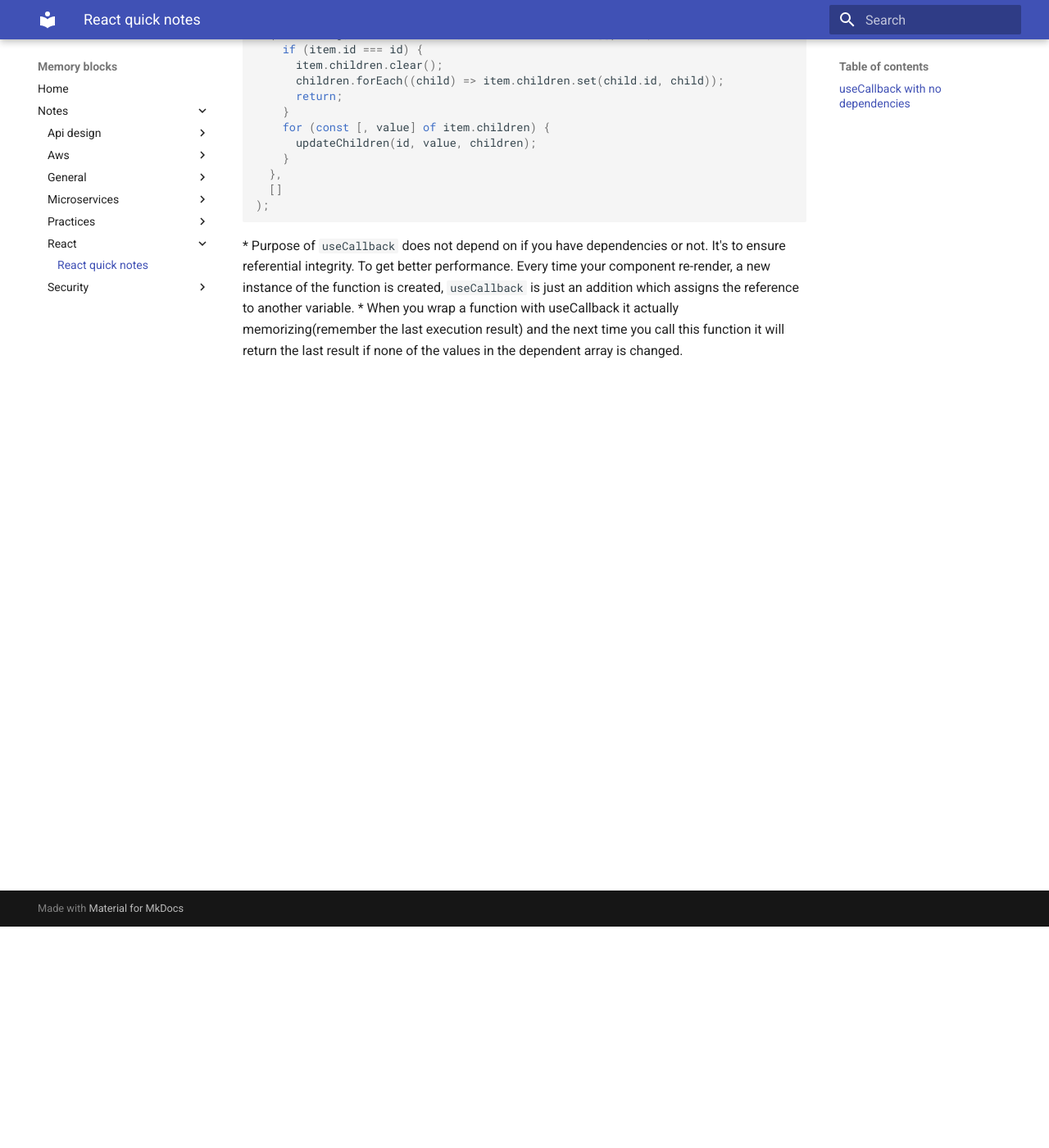
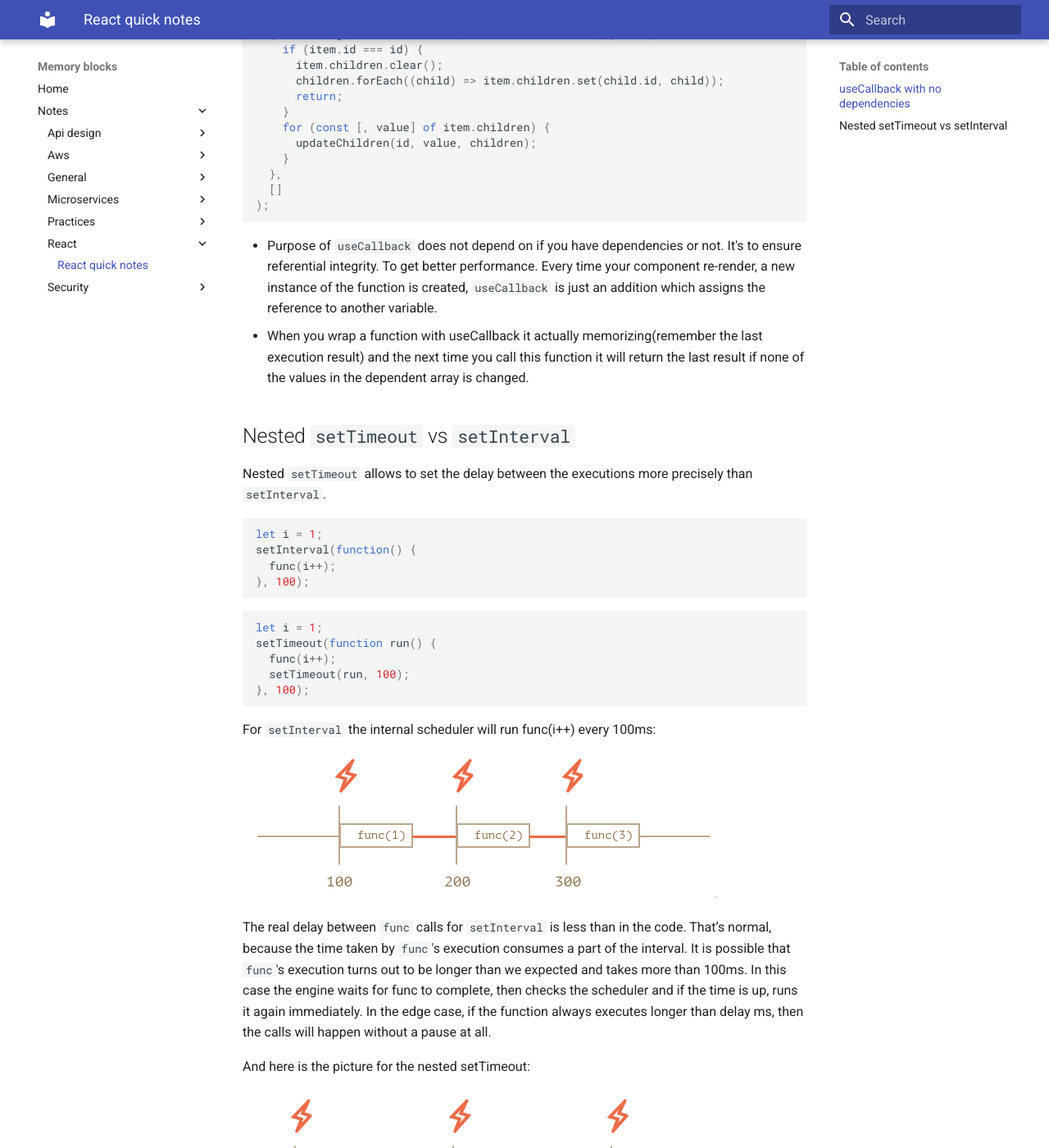
Before and after one commit to elithrade/blog, an MkDocs documentation site: the page built from docs/notes/react/Quick notes.md, in a window 1280 px wide and 1400 px high, scrolled down 270 px. Shown: the whole window at 82% size. Built offline with MkDocs 1.6.1 and Material for MkDocs 9.7.7, drawn with Linux system fonts in a browser that asks for light colours; some of the changed text lies outside the part shown.

Commit message:
setInterval vs setTimeout

````diff
--- a/docs/notes/react/Quick notes.md
+++ b/docs/notes/react/Quick notes.md
@@ -3,6 +3,7 @@
 ## `useCallback` with no dependencies
 
 The following function is wrapped in `useCallback`, but it doesn't have any dependencies.
+
 ```javascript
 const updateChildren = useCallback(
   (id: string, item: ITreeItem, children: ITreeItem[]) => {
@@ -18,5 +19,39 @@ const updateChildren = useCallback(
   []
 );
 ```
+
 * Purpose of `useCallback` does not depend on if you have dependencies or not. It's to ensure referential integrity. To get better performance. Every time your component re-render, a new instance of the function is created, `useCallback` is just an addition which assigns the reference to another variable.
 * When you wrap a function with useCallback it actually memorizing(remember the last execution result) and the next time you call this function it will return the last result if none of the values in the dependent array is changed.
+
+## Nested `setTimeout` vs `setInterval`
+
+Nested `setTimeout` allows to set the delay between the executions more precisely than `setInterval`.
+```javascript
+let i = 1;
+setInterval(function() {
+  func(i++);
+}, 100);
+```
+```javascript
+let i = 1;
+setTimeout(function run() {
+  func(i++);
+  setTimeout(run, 100);
+}, 100);
+```
+For `setInterval` the internal scheduler will run func(i++) every 100ms:
+
+![](assets/2021-07-28-22-09-13.png)
+
+The real delay between `func` calls for `setInterval` is less than in the code.
+That’s normal, because the time taken by `func`'s execution consumes a part of the interval.
+It is possible that `func`'s execution turns out to be longer than we expected and takes more than 100ms.
+In this case the engine waits for func to complete, then checks the scheduler and if the time is up, runs it again immediately.
+In the edge case, if the function always executes longer than delay ms, then the calls will happen without a pause at all.
+
+And here is the picture for the nested setTimeout:
+
+![](assets/2021-07-28-22-18-30.png)
+
+The nested `setTimeout` guarantees the fixed delay (here 100ms).
+That’s because a new call is planned at the end of the previous one.
````
Also changed, not shown: docs/notes/react/assets/2021-07-28-22-09-13.png (added), docs/notes/react/assets/2021-07-28-22-13-28.png (added), docs/notes/react/assets/2021-07-28-22-18-30.png (added).
